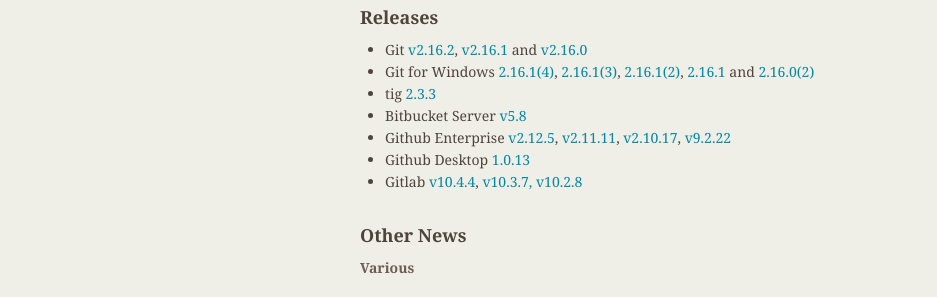
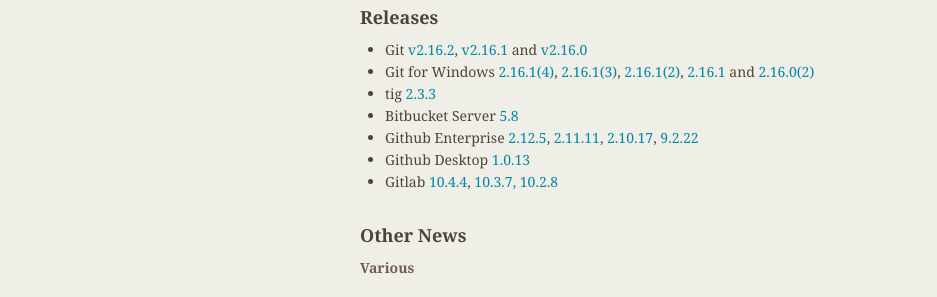
Before and after one commit to git/git.github.io, a Jekyll site: the page built from rev_news/drafts/edition-36.md, in a window 1280 px wide. Shown: the part 1049-1346 px from the top of the page, without its empty margins (174-1111 px from the left). Built offline with Jekyll 4.4.1, drawn with Linux system fonts in a browser that asks for light colours.

Commit message:
rn-36: remove 'v' before version numbers
The 'v' doesn't bring much and removing it makes all
the version numbers consistent.

```diff
--- a/rev_news/drafts/edition-36.md
+++ b/rev_news/drafts/edition-36.md
@@ -85,10 +85,10 @@
 [2.16.1](https://public-inbox.org/git/20180122170959.12528-1-johannes.schindelin@gmx.de) and
 [2.16.0(2)](https://public-inbox.org/git/20180118222154.15784-1-johannes.schindelin@gmx.de)
 * tig [2.3.3](https://public-inbox.org/git/CAFuPQ1L7AKp5UXzLxUhFWkmK2HPRZhOMbapqdT7bCpbHSHkUow@mail.gmail.com)
-* Bitbucket Server [v5.8](https://confluence.atlassian.com/bitbucketserver/bitbucket-server-5-8-release-notes-943973059.html)
-* Github Enterprise [v2.12.5](https://enterprise.github.com/releases/2.12.5), [v2.11.11](https://enterprise.github.com/releases/2.11.11), [v2.10.17](https://enterprise.github.com/releases/2.10.17), [v9.2.22](https://enterprise.github.com/releases/2.9.22)
+* Bitbucket Server [5.8](https://confluence.atlassian.com/bitbucketserver/bitbucket-server-5-8-release-notes-943973059.html)
+* Github Enterprise [2.12.5](https://enterprise.github.com/releases/2.12.5), [2.11.11](https://enterprise.github.com/releases/2.11.11), [2.10.17](https://enterprise.github.com/releases/2.10.17), [9.2.22](https://enterprise.github.com/releases/2.9.22)
 * Github Desktop [1.0.13](https://desktop.github.com/release-notes/)
-* Gitlab [v10.4.4](https://about.gitlab.com/2018/02/16/gitlab-10-dot-4-dot-4-released/), [v10.3.7, v10.2.8](https://about.gitlab.com/2018/02/07/gitlab-security-10-4-3-plus-10-3-7-plus-10-2-8-blog/)
+* Gitlab [10.4.4](https://about.gitlab.com/2018/02/16/gitlab-10-dot-4-dot-4-released/), [10.3.7, 10.2.8](https://about.gitlab.com/2018/02/07/gitlab-security-10-4-3-plus-10-3-7-plus-10-2-8-blog/)
 
 ## Other News
 
```
